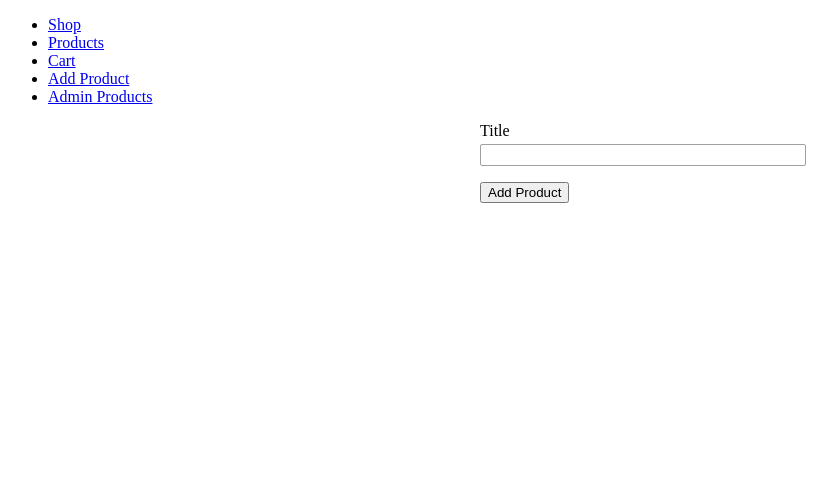
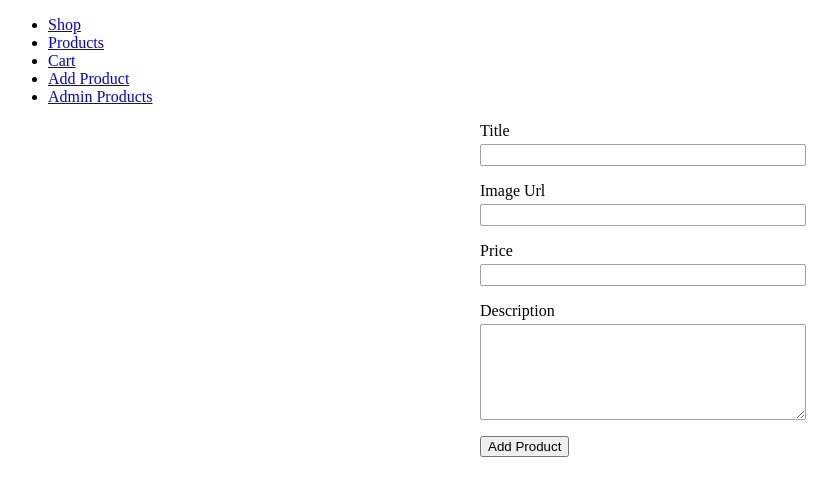
Before and after one commit to allwin199/express_basics, a Node server app: page /admin/add-product in a window 1280 px wide. Shown: the top 496 px of the page, without its empty margins (0-837 px from the left). Run offline with Node 20, Linux system fonts and the light colour scheme.

Commit message:
add extra fields in add-product

```diff
--- a/models/product.js
+++ b/models/product.js
@@ -14,8 +14,11 @@ const getProductsFromFile = (cb) => {
 };
 
 module.exports = class Product {
-    constructor(title) {
+    constructor(title, imageUrl, description, price) {
         this.title = title;
+        this.imageUrl = imageUrl;
+        this.description = description;
+        this.price = price;
     }
 
     save() {
--- a/public/css/forms.css
+++ b/public/css/forms.css
@@ -3,18 +3,21 @@
 }
 
 .form-control label,
-.form-control input {
+.form-control input,
+.form-control textarea {
     display: block;
     width: 100%;
     margin-bottom: 0.25rem;
 }
 
-.form-control input {
+.form-control input,
+.form-control textarea {
     border: 1px solid #a1a1a1;
     font: inherit;
     border-radius: 2px;
 }
 
-.form-control input:focus {
+.form-control input:focus,
+.form-control textarea:focus {
     outline-color: #00695c;
 }
--- a/views/admin/add-product.ejs
+++ b/views/admin/add-product.ejs
@@ -12,7 +12,18 @@
                 <label for="title">Title</label>
                 <input type="text" name="title" id="title">
             </div>
-
+            <div class="form-control">
+                <label for="title">Image Url</label>
+                <input type="text" name="imageUrl" id="imageUrl">
+            </div>
+            <div class="form-control">
+                <label for="title">Price</label>
+                <input type="number" name="price" id="price">
+            </div>
+            <div class="form-control">
+                <label for="title">Description</label>
+                <textarea name="description" id="description" rows="5"></textarea>
+            </div>
             <button class="btn" type="submit">Add Product</button>
         </form>
     </main>
```
